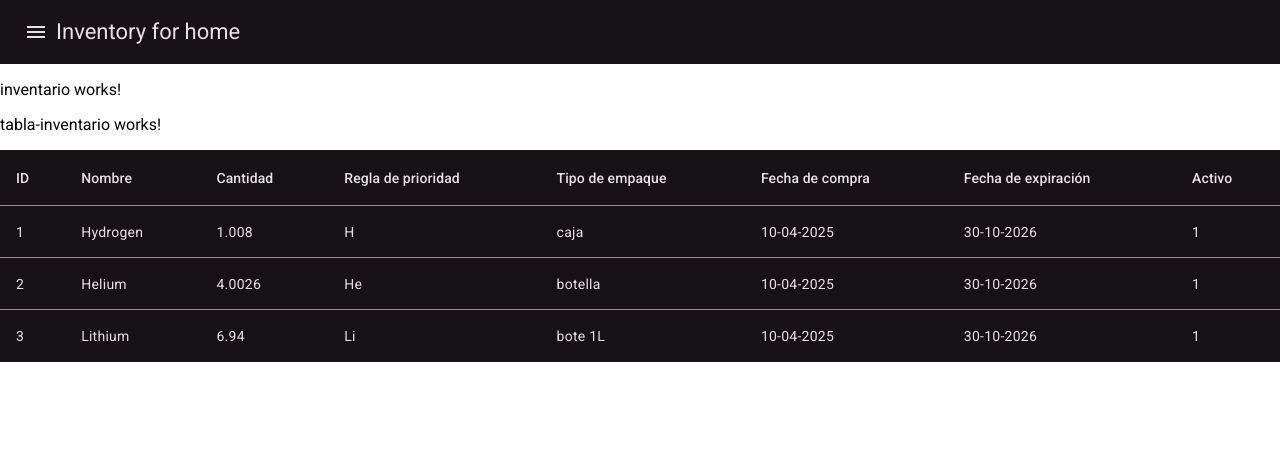
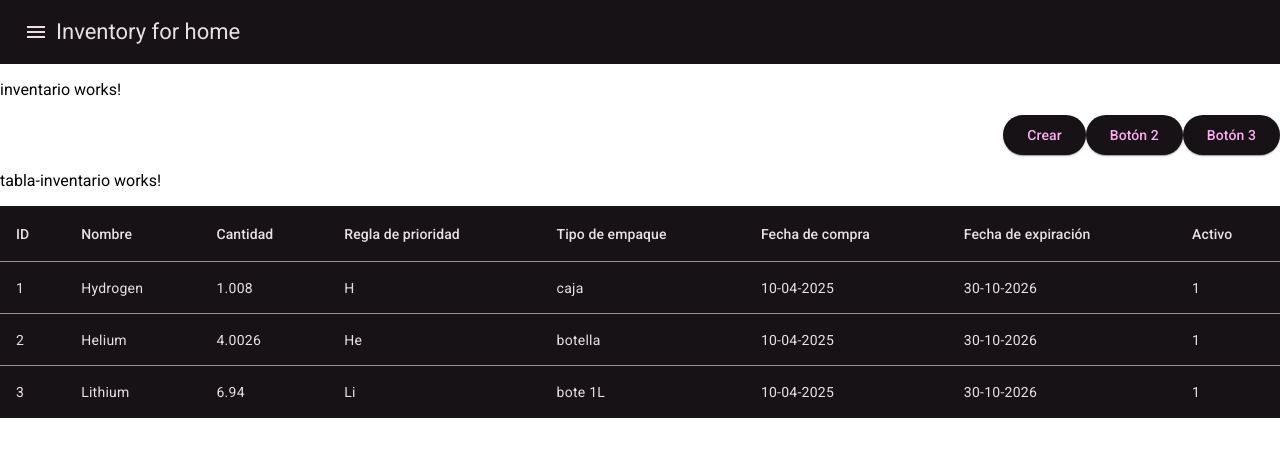
Before and after one commit to yazgerodpz/InventoryForHome_Angular, an Angular app in the folder inventoryforhome-angular/: page /inventario in a window 1280 px wide. Shown: the top 456 px of the page. Built offline with nearby package versions, Linux system fonts and the light colour scheme.

Commit message:
+implementacion de los botones en la pagina inv e inicio del formulario crear

```diff
--- /dev/null
+++ b/inventoryforhome-angular/src/app/dialog/forminvcomponent/forminvcomponent.component.css
@@ -0,0 +1,9 @@
+.example-form {
+    min-width: 150px;
+    max-width: 500px;
+    width: 100%;
+  }
+
+  .example-full-width {
+    width: 100%;
+  }
--- /dev/null
+++ b/inventoryforhome-angular/src/app/dialog/forminvcomponent/forminvcomponent.component.html
@@ -0,0 +1,12 @@
+<p>forminvcomponent works!</p>
+<form class="example-form">
+    <mat-form-field class="example-full-width">
+      <mat-label>Favorite food</mat-label>
+      <input matInput placeholder="Ex. Pizza" value="Sushi">
+    </mat-form-field>
+
+    <mat-form-field class="example-full-width">
+      <mat-label>Leave a comment</mat-label>
+      <textarea matInput placeholder="Ex. It makes me feel..."></textarea>
+    </mat-form-field>
+  </form>
--- a/inventoryforhome-angular/src/app/pages/inventario/inventario.component.css
+++ b/inventoryforhome-angular/src/app/pages/inventario/inventario.component.css
@@ -0,0 +1,4 @@
+.botones-formulario {
+    display: flex;
+    justify-content: flex-end;
+  }
--- a/inventoryforhome-angular/src/app/pages/inventario/inventario.component.html
+++ b/inventoryforhome-angular/src/app/pages/inventario/inventario.component.html
@@ -1,2 +1,7 @@
 <p>inventario works!</p>
+<div class="botones-formulario">
+    <button mat-raised-button color="primary" (click)="openDialog()">Crear</button>
+    <button mat-raised-button color="accent" (click)="sayHello()">Botón 2</button>
+    <button mat-raised-button color="warn" (click)="sayHello()">Botón 3</button>
+  </div>
 <app-tabla-inventario></app-tabla-inventario>
--- a/inventoryforhome-angular/src/app/pages/inventario/inventario.component.ts
+++ b/inventoryforhome-angular/src/app/pages/inventario/inventario.component.ts
@@ -1,14 +1,25 @@
 import { Component } from '@angular/core';
+import {MatButtonModule} from '@angular/material/button';
 import { MatTableModule } from '@angular/material/table';
 import { TablaInventarioComponent } from '../../components/tabla-inventario/tabla-inventario.component';
+import { MatDialog, MatDialogModule } from '@angular/material/dialog';
+import { ForminvcomponentComponent } from '../../dialog/forminvcomponent/forminvcomponent.component';
 
 @Component({
   selector: 'app-inventario',
   standalone: true,
-  imports: [MatTableModule, TablaInventarioComponent],
+  imports: [MatTableModule, TablaInventarioComponent, MatButtonModule, MatDialogModule],
   templateUrl: './inventario.component.html',
   styleUrl: './inventario.component.css'
 })
 export class InventarioComponent {
+sayHello() {
+    alert('Hola desde Home Page!');
+  }
 
+  constructor(private dialog: MatDialog) {}
+
+  openDialog() {
+    this.dialog.open(ForminvcomponentComponent);
+  }
 }
```
Also changed, not shown: inventoryforhome-angular/src/app/dialog/forminvcomponent/forminvcomponent.component.ts (added, +18 -0 lines), 1 other file (tests, documents, lock files or other folders).
